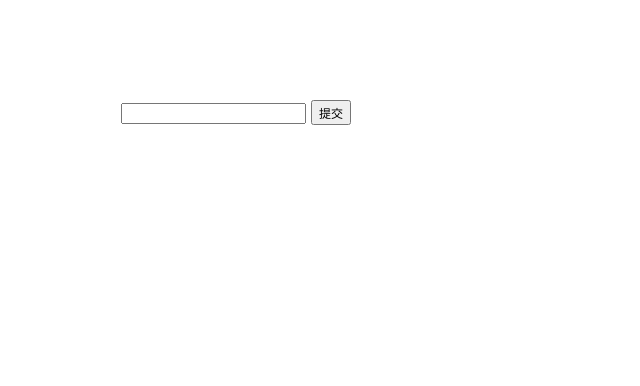
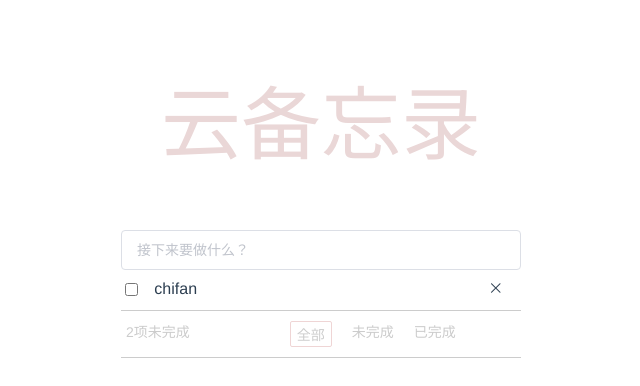
Before and after one commit to AshinOAOA/todoList, a Vue app in the folder td01/: page / in a window 1280 px wide. Shown: the top 386 px of the page, without its empty margins (319-959 px from the left). Built offline with nearby package versions, Linux system fonts and the light colour scheme.

Commit message:
页面静态完成 写完逻辑再拆分

```diff
--- a/td01/package.json
+++ b/td01/package.json
@@ -9,6 +9,7 @@
   },
   "dependencies": {
     "core-js": "^3.4.3",
+    "element-ui": "^2.13.0",
     "less": "^3.10.3",
     "less-loader": "^5.0.0",
     "vue": "^2.6.10"
--- a/td01/src/App.vue
+++ b/td01/src/App.vue
@@ -1,66 +1,26 @@
 <template>
   <div id="app">
-     <input type="text" v-model="name">
-     <button @click="change" class="btn">提交</button>
-     <div v-for="(item,index) in list" :key="index">
-       {{item}}
-        <span class="ico" @click="del(index)">x</span>
-     </div>
-     <div class="fot" v-for="(item,index) in list" :key="index">
-        <div class="tex1"> {{item.length}}项未完成 </div>
-       <div class="tex">全部</div>
-       <div class="tex">未完成</div>
-       <div class="tex">已完成</div>
-     </div>
+    <Hellowworld></Hellowworld>
+
   </div>
 </template>
 
 <script>
-
+  import Hellowworld from "./components/HelloWorld"
 export default {
-    data(){
-      return{
-        name:"",
-        list:[]
-      }
-    },
-    methods:{
-      change(){
-          this.list.push(this.name)
-          this.name = ""
-      },
-      del(index){
-        this.list.splice(index,1)
-
-      }
-    }
+  name:'app',
+  components:{
+    Hellowworld
+  }
 }
 </script>
 
 <style lang="less">
-    #app{
-      margin: 100px auto;
-      width: 400px;
-      .btn{
-        width: 40px;
-        height: 25px;
-        font-size: 12px;
-        margin-left: 5px
-      }
-      .ico{
-        margin-left: 150px;
-        color: #cccccc;
-      }
-      .fot{
-        display: flex;
-        font-size: 12px;
-        color: #666666;
-      }
-      .tex1{
-        margin-right: 20px;
-      }
-      .tex{
-        margin-left: 10px;
-      }
-    }
+  #app {
+  font-family: 'Avenir', Helvetica, Arial, sans-serif;
+  -webkit-font-smoothing: antialiased;
+  -moz-osx-font-smoothing: grayscale;
+  color: #2c3e50;
+  margin-top: 60px;
+}
 </style>
--- a/td01/src/components/HelloWorld.vue
+++ b/td01/src/components/HelloWorld.vue
@@ -0,0 +1,83 @@
+<template>
+  <div class="header">
+    <div>
+      <h1 class="tittle">云备忘录</h1>
+    </div>
+    <div class="inp">
+    <el-input v-model="input" placeholder="接下来要做什么？"></el-input>
+    </div>
+    <div class="body">
+       <!-- <input type="checkbox" class="body-inp">
+        <span class="body-text">吃饭</span>
+        <i class="el-icon-close body-ico"></i> -->
+        <el-row justify="start">
+           <el-col :span="2"><input type="checkbox" name="" id=""></el-col>
+           <el-col :span="20"><div>chifan</div></el-col>
+           <el-col :span="2"><i class="el-icon-close body-ico"></i></el-col>
+        </el-row>
+    </div>
+    <div class="footer">
+      <div class="num">2项未完成</div>
+      <div class="footer-item">
+        <div class="text f-border">全部</div>
+        <div class="text">未完成</div>
+        <div class="text">已完成</div>
+      </div>
+    </div>
+  </div>
+</template>
+
+<script>
+export default {
+    data(){
+      return{
+        input: '',
+        radio:'',
+      }
+    }
+}
+
+</script>
+<style lang='less' scoped>
+.inp{
+  width: 400px;
+
+}
+.header{
+  width: 400px;
+  margin: 50px auto;
+  .tittle{
+    font-size: 80px;
+    color: #ead7d7;
+    text-align: center;
+    font-weight: 300;
+  }
+}
+.body{
+  padding: 10px 0 ;
+  border-bottom: 1px solid #ccc;
+}
+.footer{
+  display: flex;
+  padding: 10px 5px;
+  border-bottom: 1px solid #ccc;
+  .num{
+    font-size:14px;
+    color: #ccc;
+    margin-right: 100px;
+  }
+  .footer-item{
+    display: flex;
+    .text{
+      font-size: 14px;
+      color: #ccc;
+      margin-right: 20px;
+    }
+  }
+}
+.f-border{
+  padding:2px 6px;
+  border: 1px solid #efd5d5;
+  border-radius: 2px;
+}
+</style>
--- a/td01/src/main.js
+++ b/td01/src/main.js
@@ -1,6 +1,9 @@
 import Vue from 'vue'
 import App from './App.vue'
+import ElementUi from "element-ui"
+import 'element-ui/lib/theme-chalk/index.css';
 
+Vue.use(ElementUi)
 Vue.config.productionTip = false
 
 new Vue({
```
Also changed, not shown: td01/src/components/body.vue (added), td01/src/components/footer.vue (added), 1 other file (tests, documents, lock files or other folders).
